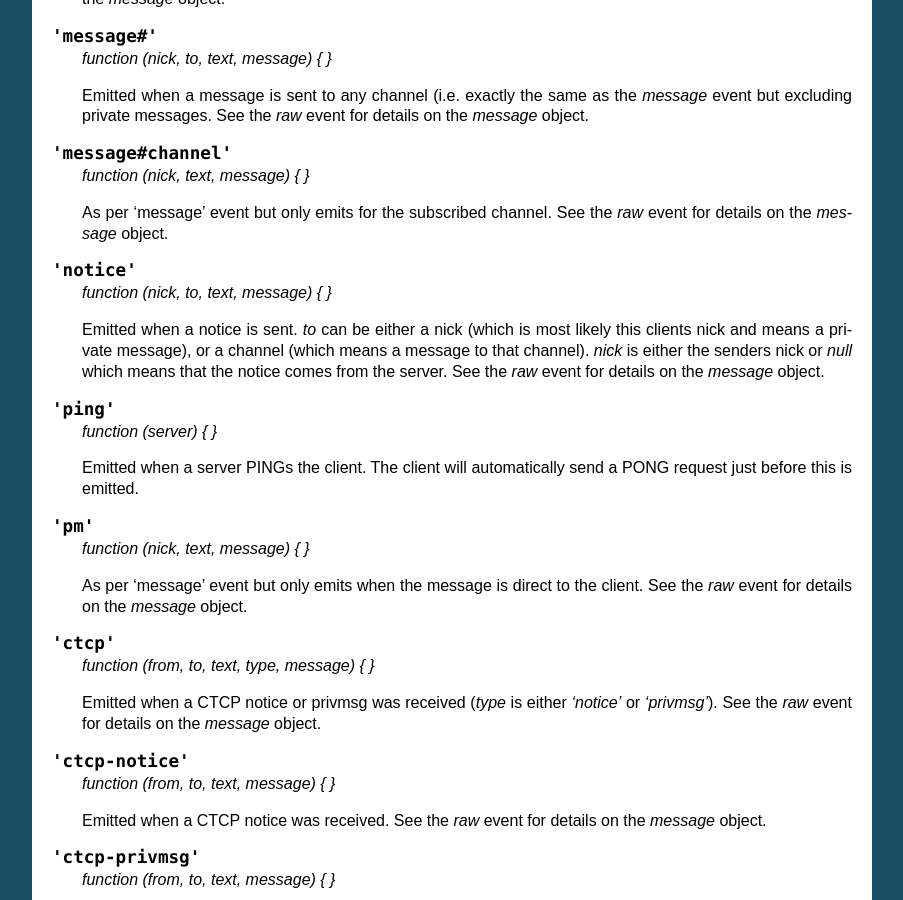
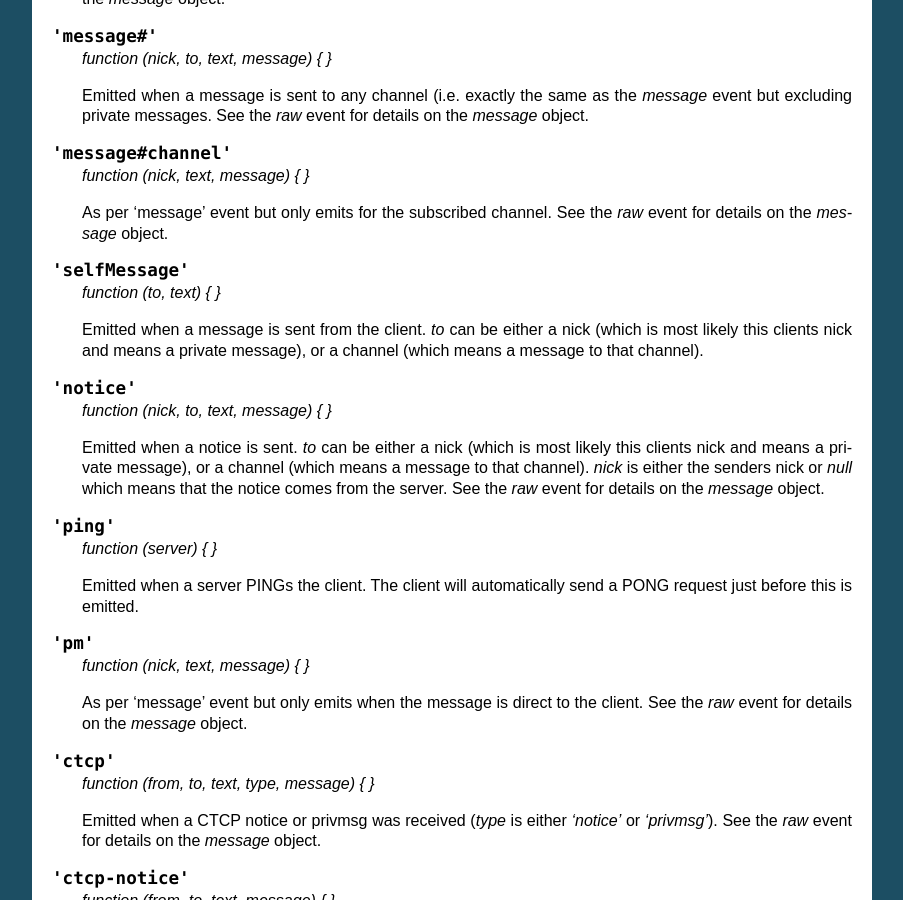
Before and after one commit to martynsmith/node-irc, a Sphinx documentation site: the page built from docs/API.rst, in a window 1280 px wide and 900 px high, scrolled down 4685 px. Shown: the whole window, without its empty margins (198-1101 px from the left). Built offline with Sphinx 7.4.7, drawn with Linux system fonts in a browser that asks for light colours; some of the changed text lies outside the part shown.

Commit message:
Update API documentation with missing event and internal variable

```diff
--- a/docs/API.rst
+++ b/docs/API.rst
@@ -300,6 +300,14 @@ Events
     As per 'message' event but only emits for the subscribed channel.
     See the `raw` event for details on the `message` object.
 
+.. js:data:: 'selfMessage'
+
+    `function (to, text) { }`
+
+    Emitted when a message is sent from the client. `to` can be either a nick (which
+    is most likely this clients nick and means a private message), or a channel
+    (which means a message to that channel).
+
 .. js:data:: 'notice'
 
     `function (nick, to, text, message) { }`
@@ -511,6 +519,10 @@ Internal
 
     Channels joined. Includes channel modes, user list, and topic information. Only updated *after* the server recognizes the join.
 
+.. js:data:: Client.nick
+
+    The current nick of the client. Updated if the nick changes (e.g. nick collision when connecting to a server).
+
 .. js:function:: client._whoisData
 
     Buffer of whois data as whois is sent over multiple lines.
```
